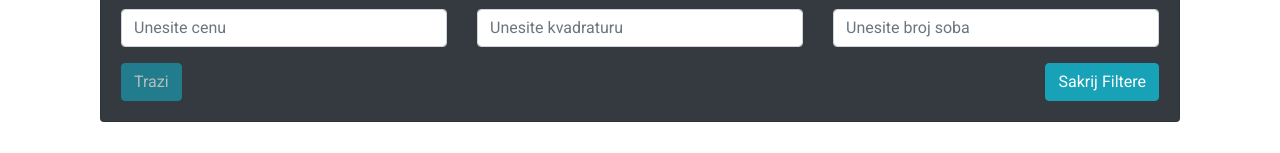
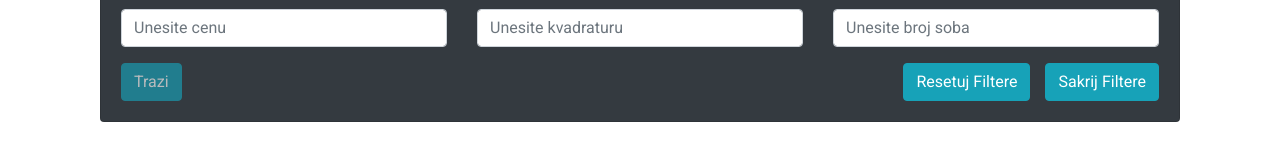
Before and after one commit to savapejovic95/real-estate, an Angular app in the folder dipl-frontend/: page / in a window 1280 px wide. Shown: the part 496-649 px from the top of the page. Built offline with nearby package versions, Linux system fonts and the light colour scheme; no server answers.

Commit message:
Reset filters button implemented

```diff
--- a/dipl-frontend/src/app/real-estate/filter/filter.component.html
+++ b/dipl-frontend/src/app/real-estate/filter/filter.component.html
@@ -137,8 +137,10 @@
               </div>
               <button type="submit" [disabled]="!realEstateFilterForm.form.valid"class="btn btn-info">Trazi</button>
               <button type="submit" class="btn btn-info" (click)="showFilters()" [hidden]="hideFilters" style="float: right;">Sakrij Filtere</button>
+              <button type="button" class="btn btn-info" (click)="resetFilters()" [hidden]="hideFilters" style="float: right; margin-right: 15px;">Resetuj Filtere</button>
           </form>
           <button type="submit" class="btn btn-info" (click)="showFilters()" [hidden]="!hideFilters" style="float: right;">Prikazi Filtere</button>
+          <button type="submit" class="btn btn-info" (click)="resetFilters()" [hidden]="!hideFilters" style="float: right; margin-right: 15px;">Resetuj Filtere</button>
         </div>
       </div>
     </div>
--- a/dipl-frontend/src/app/real-estate/filter/filter.component.ts
+++ b/dipl-frontend/src/app/real-estate/filter/filter.component.ts
@@ -84,4 +84,13 @@ export class FilterComponent implements OnInit {
       }
     });
   }
+
+  resetFilters() {
+    this.realEstateService.findAllRealEstates().subscribe(data => {
+      this.filteredRealEstates = data;
+      this.populateImages();
+      this.filteredRealEstatesEvent.emit(this.filteredRealEstates);
+    });
+    this.filter = new Filter();
+  }
 }
```
